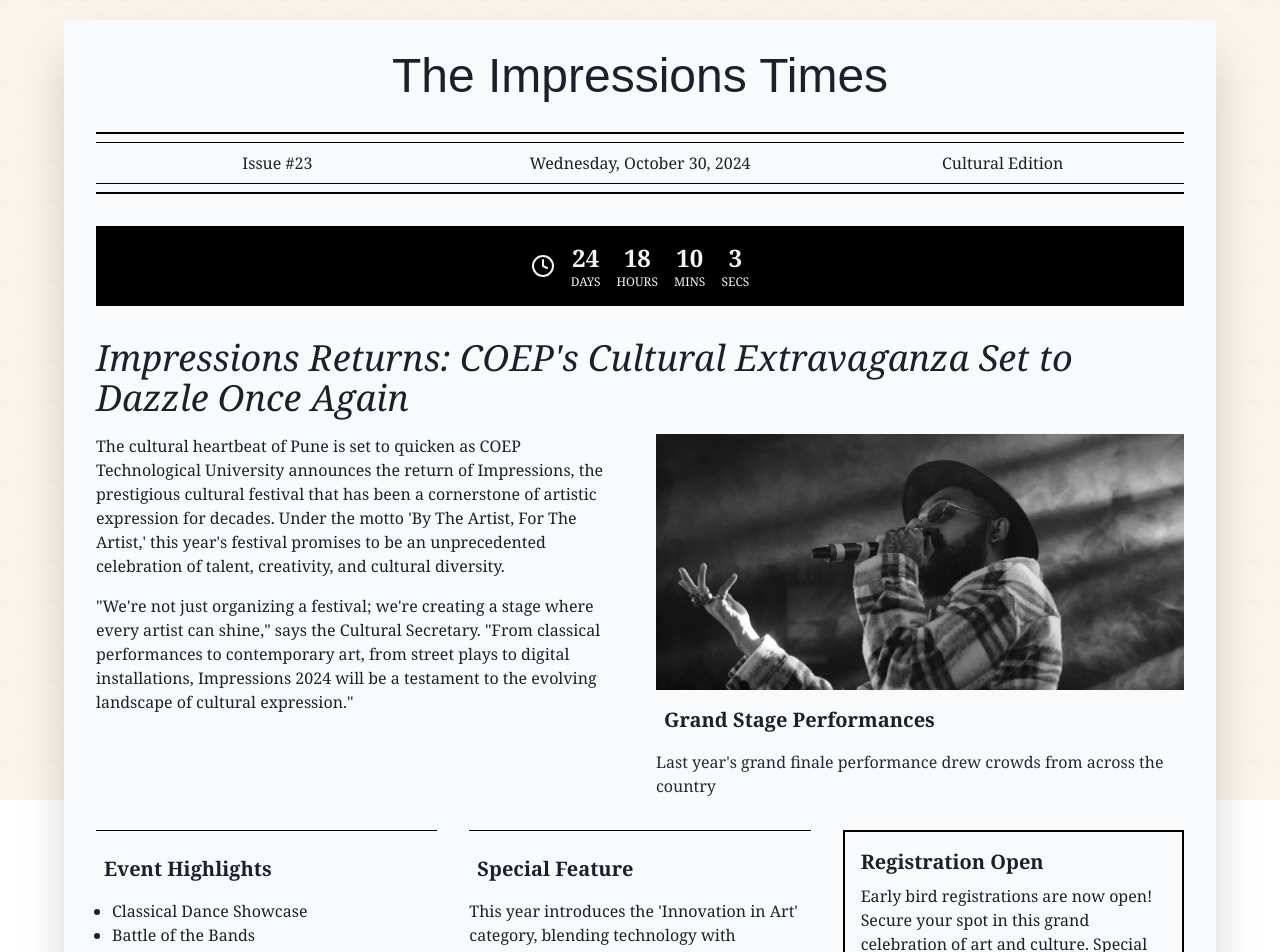
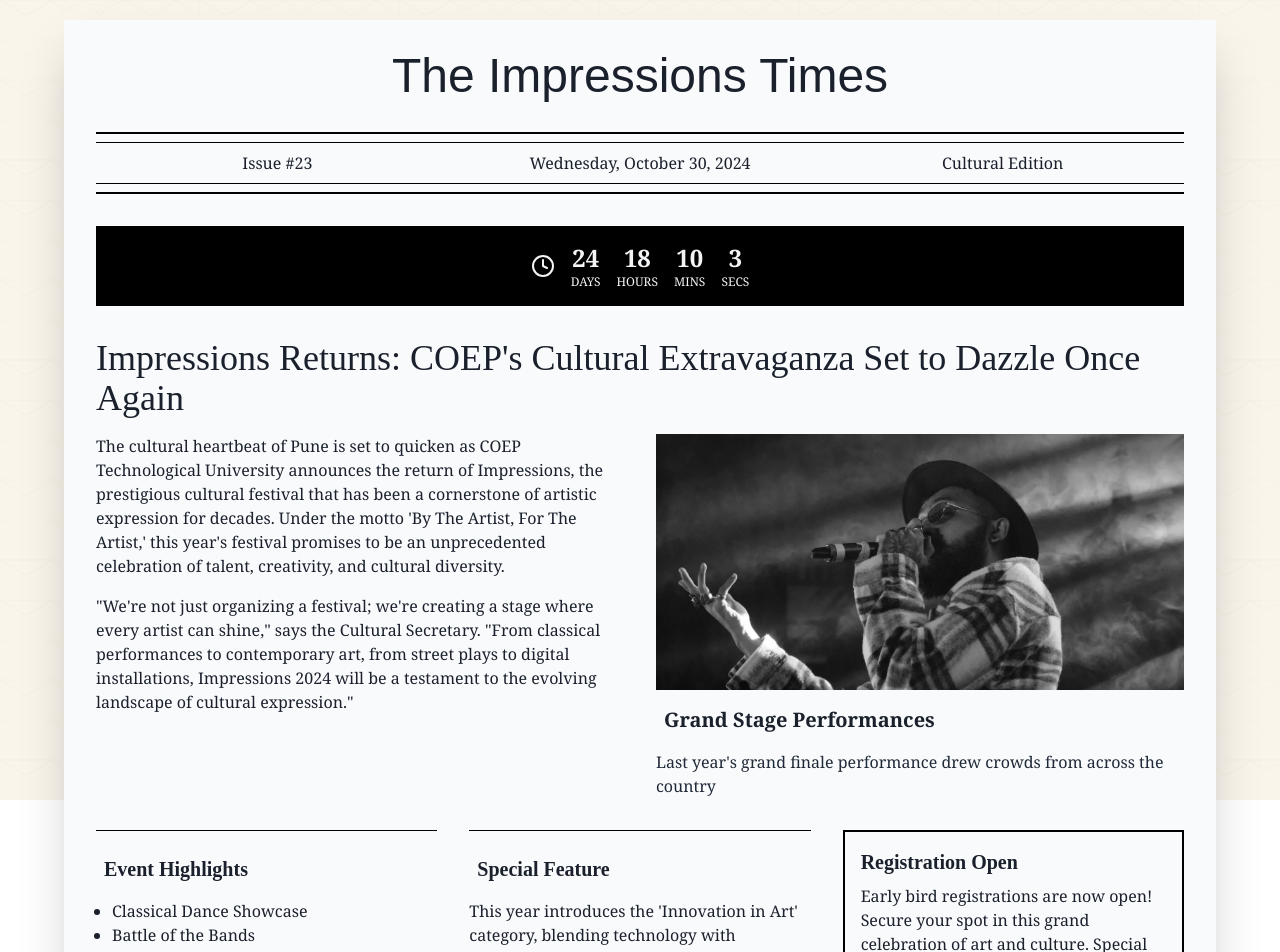
Before and after one commit to drdholu/impressions24, a React (Create React App) app: page / in a window 1280 px wide. Shown: the top 952 px of the page. Built offline with nearby package versions, Linux system fonts and the light colour scheme.

Commit message:
overlay idea

```diff
--- a/src/App.css
+++ b/src/App.css
@@ -3,6 +3,7 @@
 @tailwind utilities;
 
 @import url('https://fonts.googleapis.com/css2?family=Pirata+One&display=swap');
+@import url('https://fonts.googleapis.com/css2?family=IM+Fell+French+Canon:ital@0;1&display=swap');
 
 
   *{
--- a/src/App.js
+++ b/src/App.js
@@ -4,7 +4,7 @@ import { Routes, Route } from 'react-router-dom';
 // import CoordinatorForm from './components/CoordinatorForm';
 // import VolunteerForm from './components/VolunteerForm';
 // import LandingPage from './components/LandingPage';
-import Navbar from './components/Navbar';
+// import Navbar from './components/Navbar';
 import BackToTop from "./components/ui/BackToTop"
 // import Footer from './components/ui/Footer';
 
@@ -15,14 +15,13 @@ import ErrorPage from './components/ErrorPage';
 // import gsap from 'gsap';
 // import Preloader from './components/ui/Preloader';
 import TransitionWrapper from './components/ui/TransitionWrapper';
-import ImpressionsNewspaper from './components/Newspaper';
 // import AnimatedBackground from './components/ui/AnimatedBackground';
 // import Spline from '@splinetool/react-spline';
 
 const App = () => {
   return (
     // <Preloader>
-      <div className='font-sans'>
+      <div className=''>
         {/* <Navbar /> */}
         <TransitionWrapper>
           <Routes>
--- a/src/components/Newspaper.js
+++ b/src/components/Newspaper.js
@@ -1,6 +1,7 @@
 import React, { useState, useEffect } from 'react';
 import { Clock } from 'lucide-react';
 import image1 from '../images/memories/6.webp'
+// import overlay from '../images/overlay.jpg'
 
 const CrumpledPaperBackground = () => (
     <svg className="fixed top-0 left-0 w-full h-full -z-10" xmlns="http://www.w3.org/2000/svg">
@@ -77,12 +78,20 @@ const CountdownTimer = () => {
 const EventCard = ({ title, content, image }) => (
     <div className="cursor-pointer group">
         {image && (
-            <div className="overflow-hidden">
+            <div className="relative overflow-hidden">
+                {/* Main Image */}
                 <img
                     src={image}
                     alt={title}
                     className="object-cover w-full h-64 mb-2 transition-all duration-300 transform border border-black filter grayscale hover:grayscale-0 group-hover:scale-105"
                 />
+                {/* Overlay Image */}
+                {/* <img
+                    src={overlay}
+                    alt=""
+                    className="absolute top-0 left-0 w-full h-full transition-all duration-300 group-hover:scale-105"
+                    style={{ mixBlendMode: 'overlay', pointerEvents: 'none' }}
+                /> */}
             </div>
         )}
         <h4 className="p-2 mb-2 text-xl font-bold transition-colors duration-300 group-hover:bg-black group-hover:text-white">
@@ -94,7 +103,7 @@ const EventCard = ({ title, content, image }) => (
 
 const FeatureBox = ({ title, content, isHighlight = false }) => (
     <div className={`border-t border-black pt-4 group ${isHighlight ? 'hover:bg-gray-100' : ''} transition-colors duration-300`}>
-        <h4 className="p-2 mb-2 text-xl font-bold transition-colors duration-300 group-hover:bg-black group-hover:text-white">
+        <h4 className="p-2 mb-2 text-xl font-bold transition-colors duration-300 font-paperSubHead group-hover:bg-black group-hover:text-white">
             {title}
         </h4>
         {content}
@@ -106,7 +115,7 @@ const ImpressionsNewspaper = () => {
         <div className='flex items-center justify-center'>
             <div className="max-w-6xl p-8 m-5 font-serif shadow-2xl bg-gray-50">
                 <CrumpledPaperBackground />
-                <h1 className="mb-8 text-5xl text-center transition-colors duration-300 font-customFont hover:text-gray-700">
+                <h1 className="mb-8 text-5xl text-center transition-colors duration-300 font-paperHeader hover:text-gray-700">
                     The Impressions Times
                 </h1>
 
@@ -120,7 +129,7 @@ const ImpressionsNewspaper = () => {
 
                 <CountdownTimer />
 
-                <h2 className="mt-8 mb-4 text-4xl italic transition-colors duration-300 font-playfair hover:text-gray-700">
+                <h2 className="mt-8 mb-4 text-4xl transition-colors duration-300 font-paperSubHead hover:text-gray-700">
                     Impressions Returns: COEP's Cultural Extravaganza Set to Dazzle Once Again
                 </h2>
 
@@ -176,7 +185,7 @@ const ImpressionsNewspaper = () => {
                     />
 
                     <div className="p-4 transition-colors duration-300 border-2 border-black cursor-pointer hover:bg-black hover:text-white">
-                        <h4 className="mb-2 text-xl font-bold">Registration Open</h4>
+                        <h4 className="mb-2 text-xl font-bold font-paperSubHead">Registration Open</h4>
                         <p>
                             Early bird registrations are now open! Secure your spot in this grand celebration of art and culture.
                             Special discounts for student groups and early registrations.
--- a/src/url.js
+++ b/src/url.js
@@ -1,6 +1,6 @@
 // import CoordinatorForm from "./components/CoordinatorForm";
 import ErrorPage from "./components/ErrorPage";
-import LandingPage from "./components/LandingPage";
+// import LandingPage from "./components/LandingPage";
 import ImpressionsNewspaper from "./components/Newspaper";
 // import VolunteerForm from "./components/VolunteerForm";
 
--- a/tailwind.config.js
+++ b/tailwind.config.js
@@ -5,7 +5,8 @@ module.exports = {
     extend: {
       fontFamily: {
         sans: ['Poppins', 'sans-serif'],
-        customFont: ['"Pirata One"', "sans-serif"]
+        paperHeader: ['"Pirata One"', "sans-serif"],
+        paperSubHead: ['"IM Fell French Canon"']
       },
       animation: {
         float: 'float 5s ease-in-out infinite',
```
Also changed, not shown: src/images/overlay.jpg (added), src/images/overlay.webp (added).
